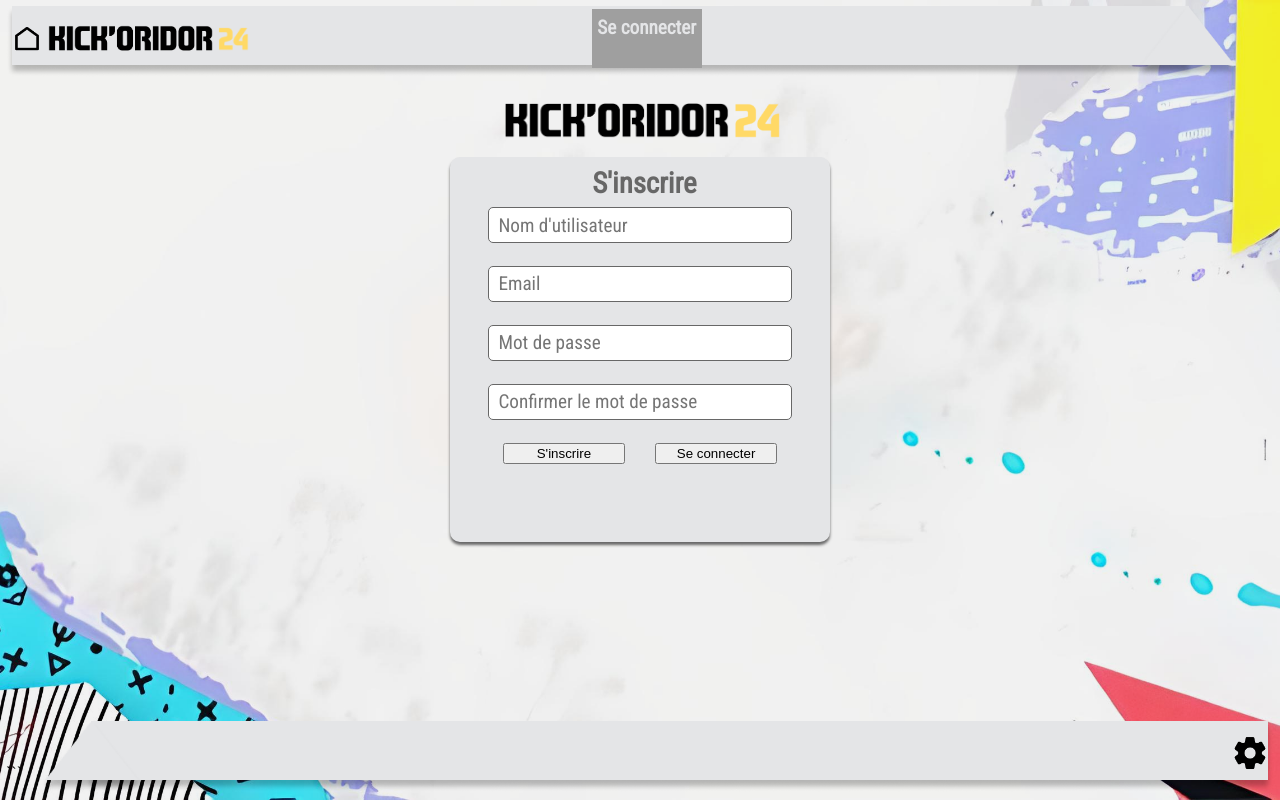
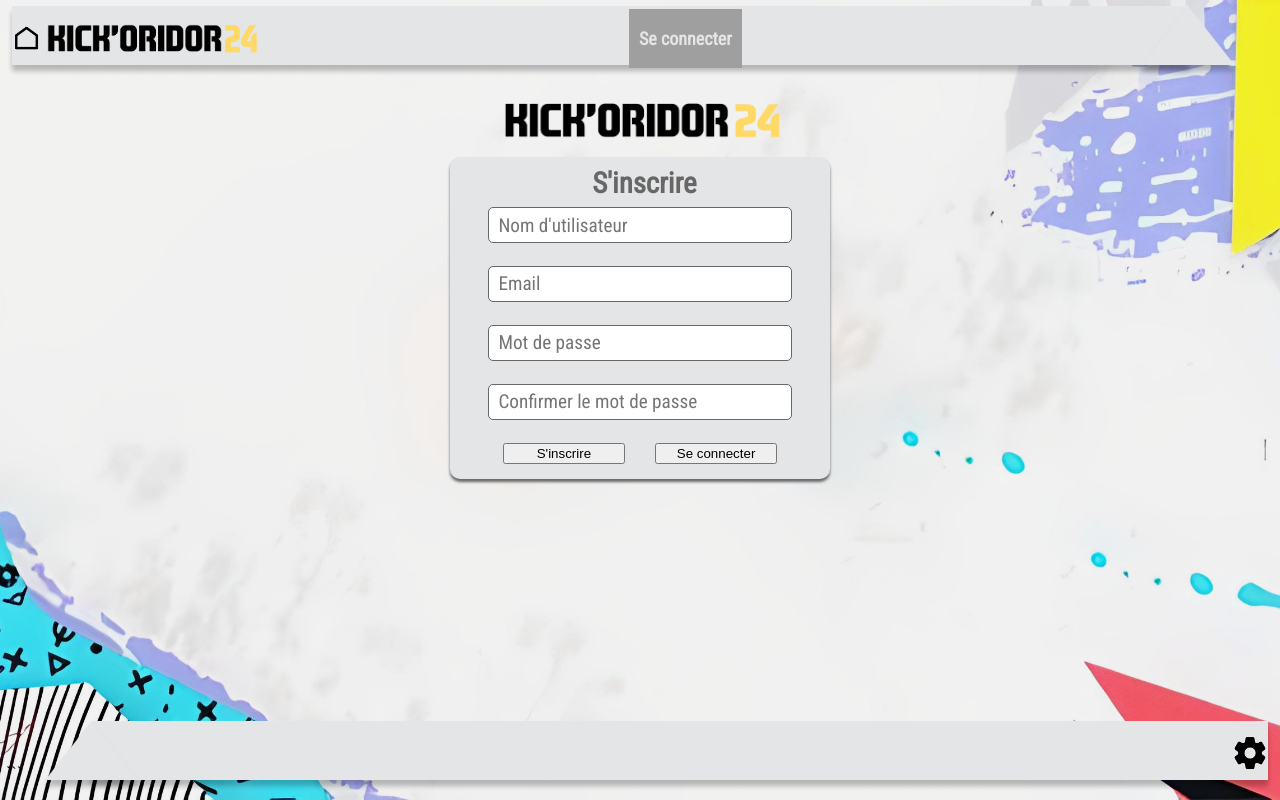
Before and after one commit to PolytechNS/ps8-24-kickoridor24, a plain HTML site: page front/signup.html in a window 1280 px wide. Drawn offline with Linux system fonts and the light colour scheme.

Commit message:
update login and signup page

```diff
--- a/front/css/login.css
+++ b/front/css/login.css
@@ -96,7 +96,6 @@ body {
     display: flex;
     /*placer les div au centre horizontalement et verticalement*/
     align-items: center;
-    min-height: 47vh;
     margin-top: 5%;
     justify-content: center;
     flex-direction: column;
@@ -116,7 +115,6 @@ body {
     justify-content: space-around;
     background-color: #E4E5E7;
     width: 30%;
-    height: 80%;
     border-radius: 10px;
     box-shadow: 0 3px 3px 0 #676767;
     font-family: 'Roboto Condensed', sans-serif;
@@ -144,8 +142,7 @@ input {
     display: flex;
     justify-content: space-around;
     width: 100%;
-    margin-bottom: 4%;
-
+    margin-bottom: 8%;
 }
 
 #signup, #login{
--- a/front/css/signup.css
+++ b/front/css/signup.css
@@ -19,6 +19,13 @@ body {
     height: 9%;
 }
 
+.homeAndTitle{
+    display: flex;
+    justify-content: flex-start;
+
+
+}
+
 .footer {
     background-image: url('../images/footer.png');
     background-position: right;
@@ -34,18 +41,21 @@ body {
 
 .se-connecter {
     font-family: 'Roboto Condensed', sans-serif;
-    font-size: 0.8em;
+    font-size: 75%;
     color: #E4E5E7;
     height: 84%;
-    margin-left: 27%;
     margin-bottom: 0.5%;
     background-color: #9f9f9f;
     cursor: pointer;
+    /*centrer verticalement le texte*/
+    display: flex;
+    align-items: center;
+    justify-content: center;
+    padding-left: 10px;
+    padding-right: 10px;
 }
 
-.btn{
-    margin: 0.4em 0.3em 0 0.3em;
-}
+
 
 #param {
     width: 3%;
@@ -58,22 +68,22 @@ body {
 }
 
 #kickoridor {
-    width: 13%;
+    width: 28%;
     margin-bottom: 5px;
     margin-left: 5px;
 }
 
 #home {
-    width: 2.5%;
+    width: 5%;
     margin-bottom: 5px;
     margin-left: 5px;
     cursor: pointer;
 }
 
 #vingt{
-    width: 2.5%;
-    margin-bottom: 5px;
-    margin-left: 5px;
+    width: 5.5%;
+    margin-bottom: 4px;
+    margin-left: 2px;
 }
 
 #kickoridor2 {
@@ -92,15 +102,11 @@ body {
     margin: 0.3em 0 0 0.3em;
 }
 
-.btn{
-    margin: 0.4em 0.3em 0 0.3em;
-}
 
 .container {
     display: flex;
     /*placer les div au centre horizontalement et verticalement*/
     align-items: center;
-    min-height: 55vh;
     margin-top: 2%;
     justify-content: center;
     flex-direction: column;
@@ -119,7 +125,6 @@ body {
     align-items: center;
     background-color: #E4E5E7;
     width: 30%;
-    height: 95%;
     border-radius: 10px;
     box-shadow: 0 3px 3px 0 #676767;
     font-family: 'Roboto Condensed', sans-serif;
--- a/front/signup.html
+++ b/front/signup.html
@@ -7,9 +7,11 @@
 </head>
 <body>
 <div class="header">
+    <div class="homeAndTitle">
     <img id="home" src="images/home.png" onclick="redirectToMenu()">
     <img id="kickoridor" src="images/kickoridor.png">
     <img id="vingt" src="images/24.png">
+    </div>
     <div class="se-connecter" onclick="redirectToLogin()">
         <h2 class="btn"> Se connecter</h2>
     </div>
```
